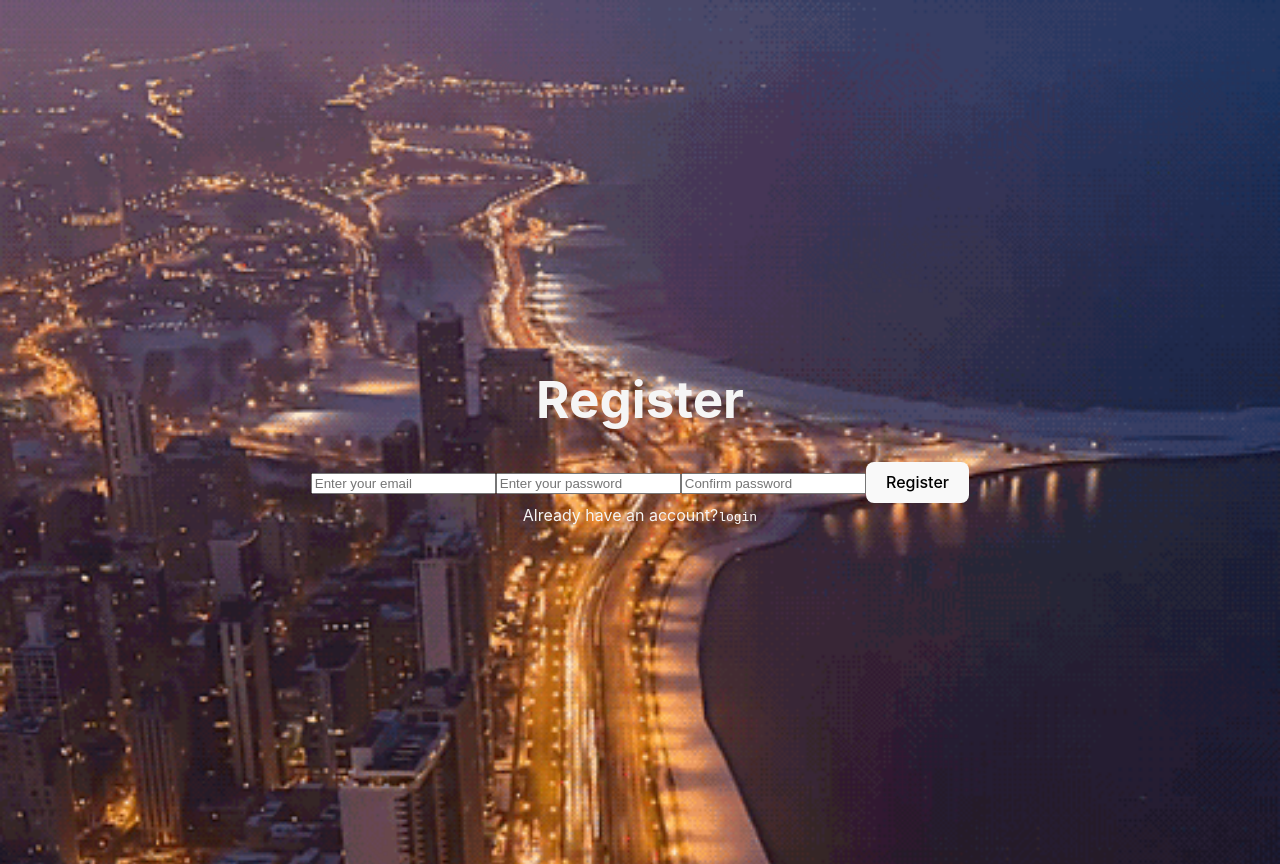
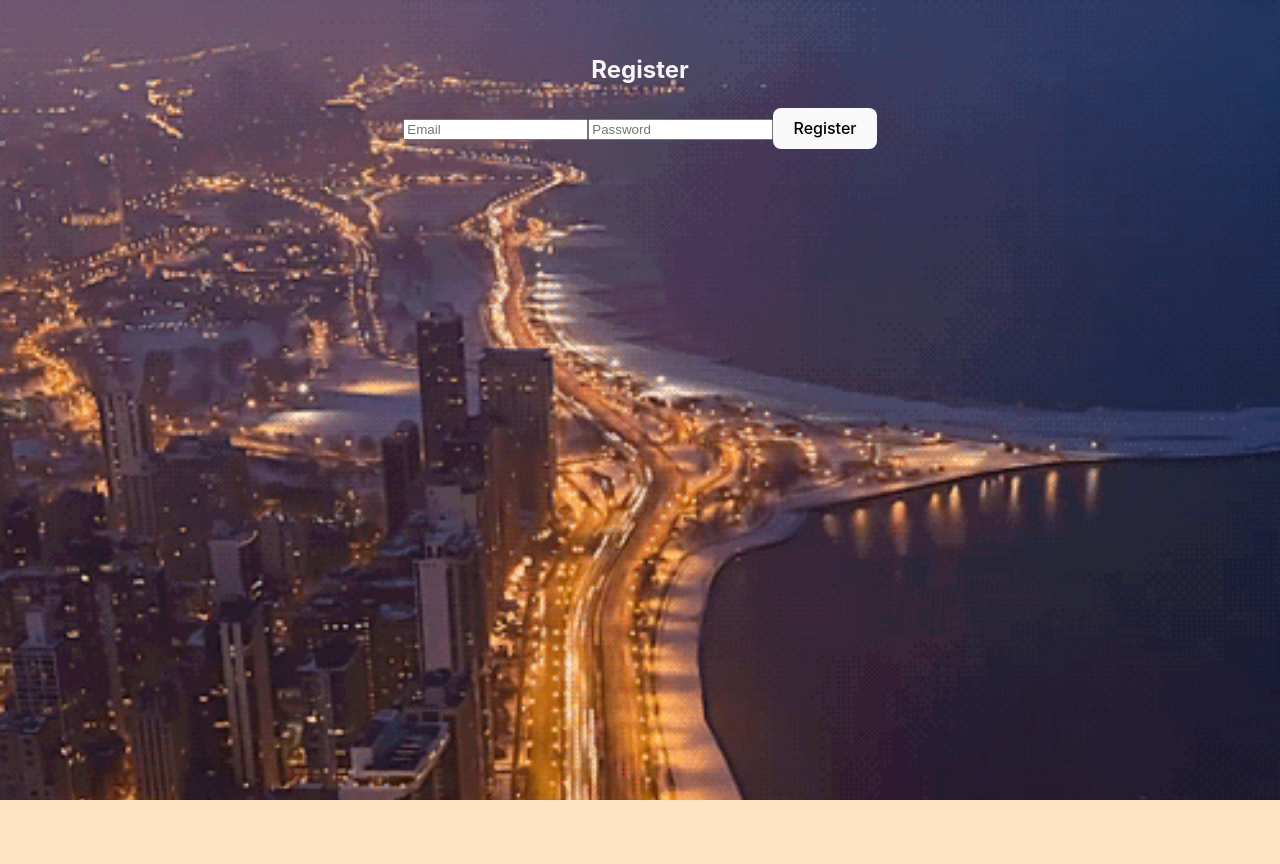
Before and after one commit to Sanjapinky/Ratehood, a React (Vite) app in the folder frontend/raterhood/: page /register in a window 1280 px wide. After the commit the page ends 800 px from the top, so only its background shows below. Built offline with nearby package versions, Linux system fonts and the light colour scheme.

Commit message:
making the login and register work with firebase

```diff
--- a/frontend/raterhood/src/App.css
+++ b/frontend/raterhood/src/App.css
@@ -219,3 +219,8 @@ code {
     -webkit-background-clip: text; /* Clip the background to the text */
     -webkit-text-fill-color: transparent; /* Make the text transparent */
 }
+.register-form{width: max-content}
+.login-form{
+    width: max-content;
+
+}
--- a/frontend/raterhood/src/components/Home.jsx
+++ b/frontend/raterhood/src/components/Home.jsx
@@ -5,18 +5,25 @@ import Login from "./Login.jsx";
 import Register from "./Register.jsx";
 import {useState} from "react";
 
-function Home(){
-    const [componentVisible, setComponentVisible] = useState(false);
-    function handleClick(){
-        setComponentVisible(true);
+function Home() {
+    const [loginVisible, setLoginVisible] = useState(false);
+    const [registerVisible, setRegisterVisible] = useState(false);
+
+    function handleLoginClick() {
+        setLoginVisible(true);
     }
-    return(
+
+    function handleRegisterClick() {
+        setRegisterVisible(true);
+    }
+
+    return (
         <div>
             <div>
-                <button className='login-button' onClick={handleClick}>Login</button>
-                {componentVisible && <Login/>}
-                <button className='sign-up-button' onClick={handleClick}>Sign up</button>
-                {componentVisible && <Register/>}
+                <button className='login-button' onClick={handleLoginClick}>Login</button>
+                <button className='sign-up-button' onClick={handleRegisterClick}>Sign up</button>
+                {loginVisible && <Login/>}
+                {registerVisible && <Register/>}
             </div>
             <Header/>
             <About/>
@@ -24,4 +31,5 @@ function Home(){
         </div>
     )
 }
-export  default Home
+
+export default Home
--- a/frontend/raterhood/src/components/Login.jsx
+++ b/frontend/raterhood/src/components/Login.jsx
@@ -1,42 +1,53 @@
-import {useState} from 'react'
-import { Link } from 'react-router-dom'
+import React, { useState } from 'react';
+import firebase from './firebase';
 
+const Login = () => {
+    const [email, setEmail] = useState('');
+    const [password, setPassword] = useState('');
 
-function Login(){
+    const handleEmailChange = (e) => {
+        setEmail(e.target.value);
+    };
 
-    const [email, setEmail] = useState('')
-    const [password, setPassword] = useState('')
-    const [error, setError] = useState('')
+    const handlePasswordChange = (e) => {
+        setPassword(e.target.value);
+    };
 
-    return(
-        <div className='center'>
-            <div className='auth'>
-                <h1>Log in</h1>
-                {error && <div className='auth__error'>{error}</div>}
-                <form name='login_form'>
-                    <input
-                        type='email'
-                        value={email}
-                        required
-                        placeholder="Enter your email"
-                        onChange={e => setEmail(e.target.value)}/>
+    const handleLogin = (e) => {
+        e.preventDefault();
+        firebase
+            .auth()
+            .signInWithEmailAndPassword(email, password)
+            .then((userCredential) => {
+// Handle successful login
+                const user = userCredential.user;
+                console.log('Logged in:', user.email);
+            })
+            .catch((error) => {
+// Handle login error
+                console.log('Login error:', error.message);
+            });
+    };
+    return (
+        <div>
+            <h2>Login</h2>
+            <form onSubmit={handleLogin}>
+                <input
+                    type="email"
+                    placeholder="Email"
+                    value={email}
+                    onChange={handleEmailChange}
+                />
+                <input
+                    type="password"
+                    placeholder="Password"
+                    value={password}
+                    onChange={handlePasswordChange}
+                />
+                <button type="submit">Login</button>
+            </form>
+        </div>
+    );
+};
 
-                    <input
-                        type='password'
-                        value={password}
-                        required
-                        placeholder='Enter your password'
-                        onChange={e => setPassword(e.target.value)}/>
-
-                    <button type='submit'>Login</button>
-                </form>
-                <p>
-                    Don't have and account?
-                    <Link to='/register'>Create one here</Link>
-                </p>
-            </div>
-        </div>
-    )
-}
-
-export default Login
+export default Login;
--- a/frontend/raterhood/src/components/Register.jsx
+++ b/frontend/raterhood/src/components/Register.jsx
@@ -1,50 +1,54 @@
-import {useState} from 'react'
-import { Link } from 'react-router-dom'
+import React, { useState } from 'react';
+import firebase from './firebase';
 
+const Register = () => {
+    const [email, setEmail] = useState('');
+    const [password, setPassword] = useState('');
 
-function Register() {
+    const handleEmailChange = (e) => {
+        setEmail(e.target.value);
+    };
 
-    const [email, setEmail] = useState('')
-    const [password, setPassword] = useState('')
-    const [confirmPassword, setConfirmPassword] = useState('')
-    const [error, setError] = useState('')
+    const handlePasswordChange = (e) => {
+        setPassword(e.target.value);
+    };
+
+    const handleRegister = (e) => {
+        e.preventDefault();
+        firebase
+            .auth()
+            .createUserWithEmailAndPassword(email, password)
+            .then((userCredential) => {
+                // Handle successful registration
+                const user = userCredential.user;
+                console.log('Registered:', user.email);
+            })
+            .catch((error) => {
+                // Handle registration error
+                console.log('Registration error:', error.message);
+            });
+    };
 
     return (
-        <div className='center'>
-            <div className='auth'>
-                <h1>Register</h1>
-                {error && <div className='auth__error'>{error}</div>}
-                <form name='registration_form'>
-                    <input
-                        type='email'
-                        value={email}
-                        placeholder="Enter your email"
-                        required
-                        onChange={e => setEmail(e.target.value)}/>
+        <div>
+            <h2>Register</h2>
+            <form onSubmit={handleRegister}>
+                <input
+                    type="email"
+                    placeholder="Email"
+                    value={email}
+                    onChange={handleEmailChange}
+                />
+                <input
+                    type="password"
+                    placeholder="Password"
+                    value={password}
+                    onChange={handlePasswordChange}
+                />
+                <button type="submit">Register</button>
+            </form>
+        </div>
+    );
+};
 
-                    <input
-                        type='password'
-                        value={password}
-                        required
-                        placeholder='Enter your password'
-                        onChange={e => setPassword(e.target.value)}/>
-
-                    <input
-                        type='password'
-                        value={confirmPassword}
-                        required
-                        placeholder='Confirm password'
-                        onChange={e => setConfirmPassword(e.target.value)}/>
-
-                    <button type='submit'>Register</button>
-                </form>
-                <span>
-          Already have an account?
-          <Link to='/login'>login</Link>
-        </span>
-            </div>
-        </div>
-    )
-}
-
-export default Register
+export default Register;
--- a/frontend/raterhood/src/components/firebase.jsx
+++ b/frontend/raterhood/src/components/firebase.jsx
@@ -1,5 +1,5 @@
-import {initializeApp} from "firebase/app";
-import {getAuth} from 'firebase/auth'
+import firebase from "firebase/compat/app";
+import 'firebase/compat/auth';
 
 const firebaseConfig = {
 
@@ -18,6 +18,6 @@ const firebaseConfig = {
     measurementId: "G-SFJHJYM256"
 
 };
-const app = initializeApp(firebaseConfig);
-const auth = getAuth(app);
-export {auth};
+firebase.initializeApp(firebaseConfig);
+
+export  default firebase;
--- a/frontend/raterhood/src/forms.css
+++ b/frontend/raterhood/src/forms.css
@@ -9,7 +9,7 @@
 .auth form{
     display: flex;
     flex-direction: column;
-    gap: 15px;
+    gap: 12px;
     margin: 0 auto 10px auto;
 }
 
```
Also changed, not shown: 1 other file (tests, documents, lock files or other folders).
